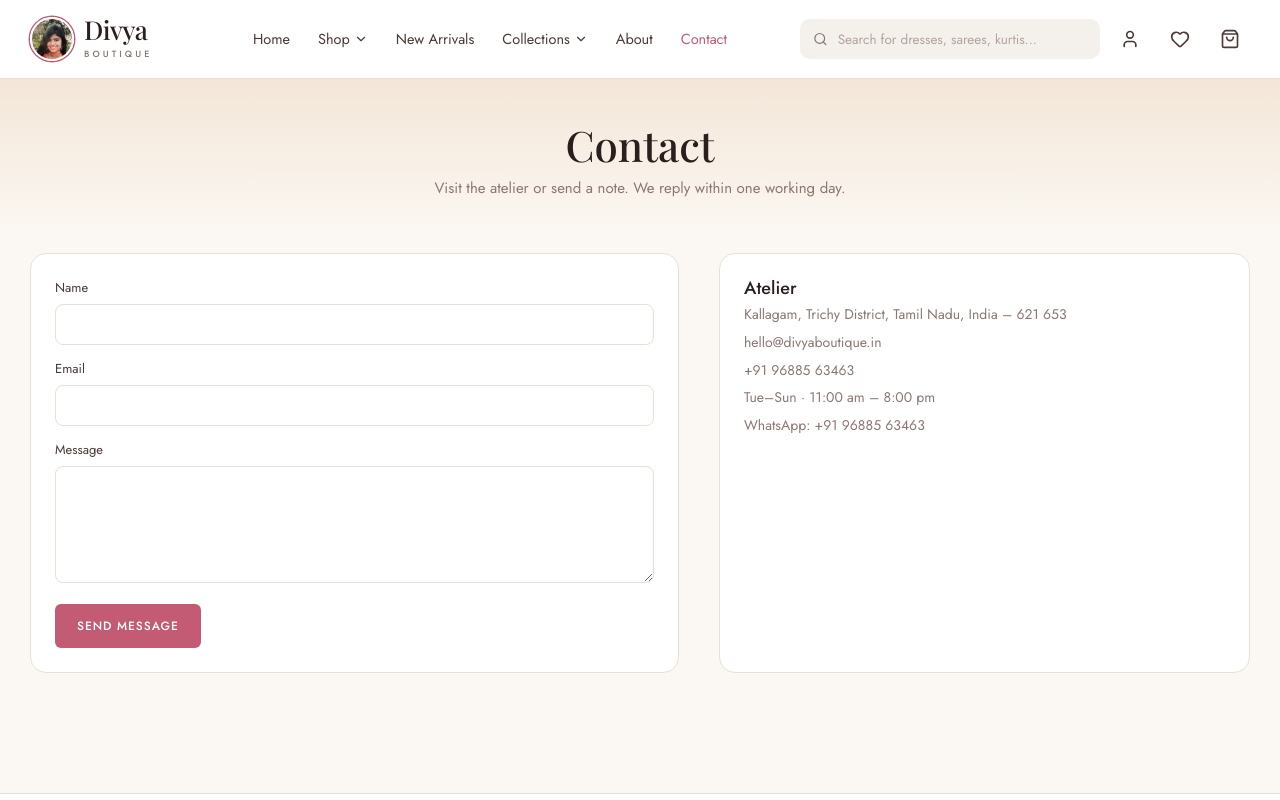
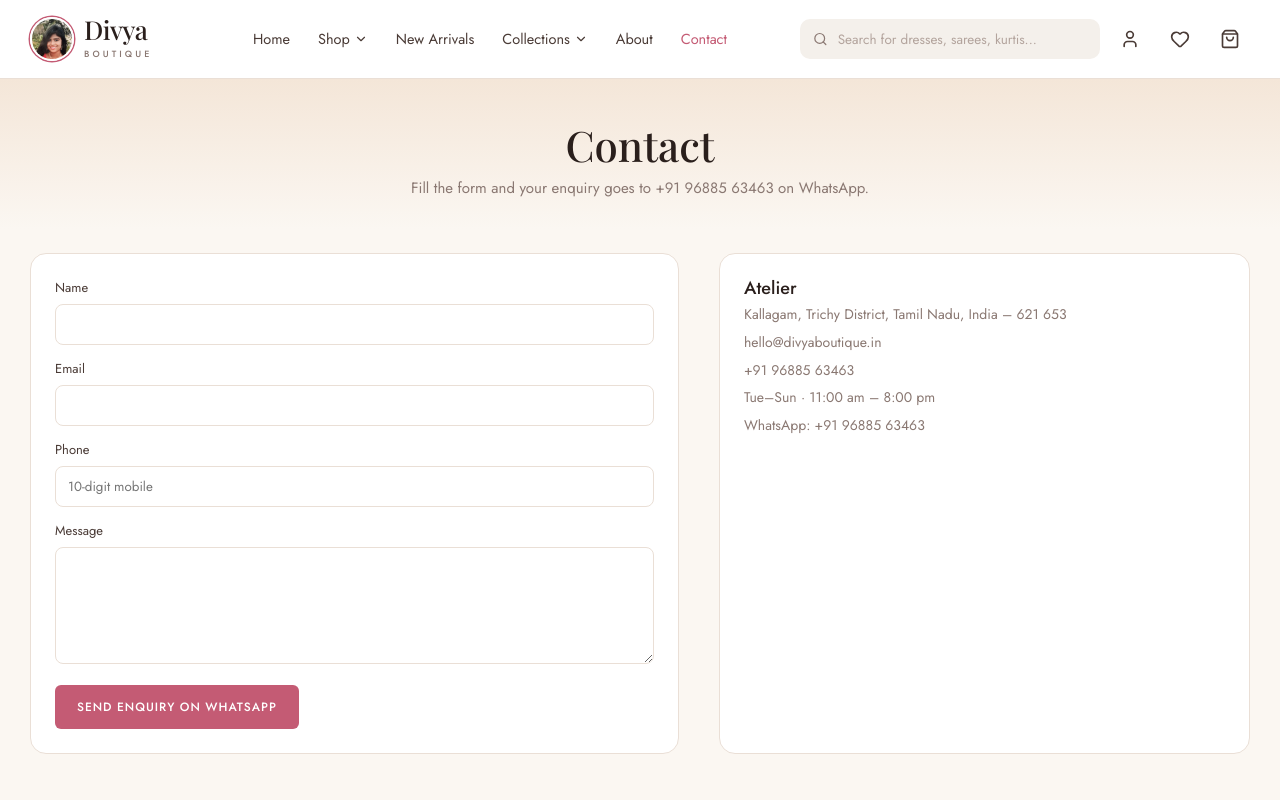
Before and after one commit to balachandarj-hash/divya-boutique, a React (Vite) app: page /contact in a window 1280 px wide. Shown: the top 800 px of the page. Built offline with nearby package versions, Linux system fonts and the light colour scheme; a web font is replaced by a local one.

Commit message:
Send contact form enquiries to WhatsApp 9688563463.

```diff
--- a/src/pages/Contact.tsx
+++ b/src/pages/Contact.tsx
@@ -1,14 +1,36 @@
 import { FormEvent, useState } from 'react'
 import { useStore } from '../context/Store'
+
+const ENQUIRY_WHATSAPP = '919688563463'
 
 export default function Contact() {
   const { notify } = useStore()
   const [sent, setSent] = useState(false)
 
-  function onSubmit(e: FormEvent) {
+  function onSubmit(e: FormEvent<HTMLFormElement>) {
     e.preventDefault()
+    const data = new FormData(e.currentTarget)
+    const name = String(data.get('name') || '').trim()
+    const email = String(data.get('email') || '').trim()
+    const phone = String(data.get('phone') || '').trim()
+    const message = String(data.get('message') || '').trim()
+    const body = [
+      'Divya Boutique enquiry',
+      `Name: ${name}`,
+      `Email: ${email}`,
+      phone ? `Phone: ${phone}` : null,
+      '',
+      message,
+    ]
+      .filter((line) => line !== null)
+      .join('\n')
+    window.open(
+      `https://wa.me/${ENQUIRY_WHATSAPP}?text=${encodeURIComponent(body)}`,
+      '_blank',
+      'noopener,noreferrer',
+    )
     setSent(true)
-    notify('Message received — we will write back soon')
+    notify('Opening WhatsApp — send to complete your enquiry')
   }
 
   return (
@@ -16,7 +38,7 @@ export default function Contact() {
       <div className="page-hero">
         <div className="wrap">
           <h1>Contact</h1>
-          <p>Visit the atelier or send a note. We reply within one working day.</p>
+          <p>Fill the form and your enquiry goes to +91 96885 63463 on WhatsApp.</p>
         </div>
       </div>
       <div className="wrap contact-grid">
@@ -30,13 +52,19 @@ export default function Contact() {
             <input id="cemail" name="email" type="email" required />
           </div>
           <div className="field">
+            <label htmlFor="cphone">Phone</label>
+            <input id="cphone" name="phone" type="tel" inputMode="tel" placeholder="10-digit mobile" required />
+          </div>
+          <div className="field">
             <label htmlFor="cmsg">Message</label>
             <textarea id="cmsg" name="message" rows={5} required />
           </div>
           <button type="submit" className="btn btn-rose">
-            Send message
+            Send enquiry on WhatsApp
           </button>
-          {sent ? <p className="meta-line">Thank you. We have your note.</p> : null}
+          {sent ? (
+            <p className="meta-line">WhatsApp opened with your message. Tap Send so we receive it on 96885 63463.</p>
+          ) : null}
         </form>
         <div className="card">
           <h2 style={{ fontFamily: 'var(--sans)', fontSize: 18 }}>Atelier</h2>
```
